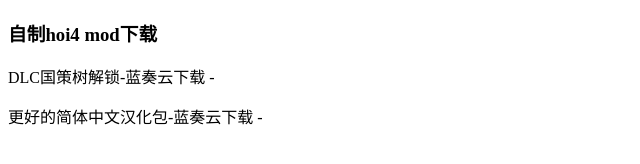
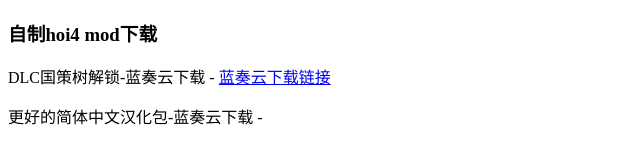
Before and after one commit to NuanNuan-2022/NuanNuan-2022.github.io, a plain HTML site: page index.html in a window 1280 px wide. Shown: the whole page, without its empty margins (0-640 px from the left). Drawn offline with Linux system fonts and the light colour scheme.

Commit message:
Update index.html

```diff
--- a/index.html
+++ b/index.html
@@ -9,7 +9,7 @@
 <body>
 
 	<h3>自制hoi4 mod下载</h3>
-	<p>DLC国策树解锁-蓝奏云下载 - <a href="https://wwvh.lanzoup.com/iqmpH2mog3yh"></a></p>
+	<p>DLC国策树解锁-蓝奏云下载 - <a href="https://wwvh.lanzoup.com/iqmpH2mog3yh">蓝奏云下载链接</a></p>
 	<p>更好的简体中文汉化包-蓝奏云下载 - <a href="https://www.example.com/dlc-unlock"></a></p>
 
 </body>
```
